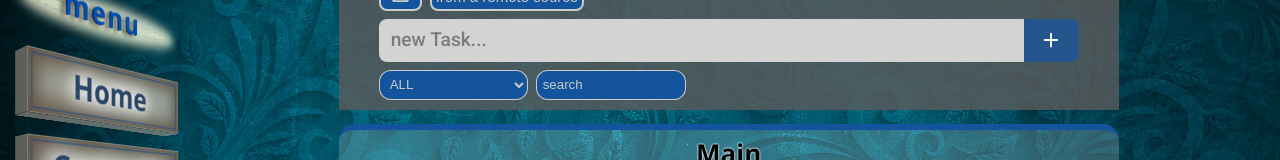
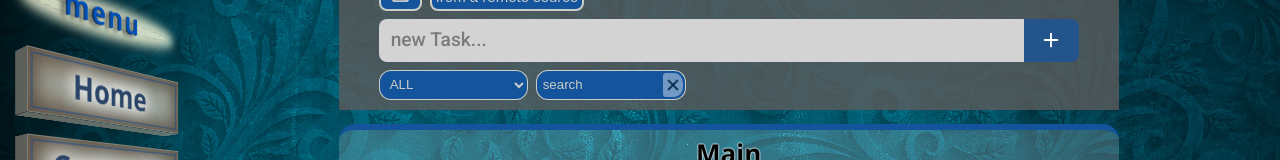
Before and after one commit to Alex-Porub/NavBar-3D, a React (Create React App) app: page /portfolios/todolist in a window 1280 px wide. Shown: the part 187-347 px from the top of the page. Built offline with nearby package versions, Linux system fonts and the light colour scheme; a web font is replaced by a local one.

Commit message:
added clear button to search line

```diff
--- a/package.json
+++ b/package.json
@@ -11,6 +11,7 @@
     "@types/node": "^18.0.0",
     "@types/react": "^18.0.14",
     "@types/react-dom": "^18.0.5",
+    "gh-pages": "^4.0.0",
     "node-sass": "^7.0.1",
     "react": "^18.1.0",
     "react-dom": "^18.1.0",
@@ -26,7 +27,8 @@
     "start": "react-scripts start",
     "build": "react-scripts build",
     "test": "react-scripts test",
-    "eject": "react-scripts eject"
+    "eject": "react-scripts eject",
+    "deploy": "gh-pages -d build"
   },
   "eslintConfig": {
     "extends": [
--- a/src/pages/Portfolios/toDoList/index.jsx
+++ b/src/pages/Portfolios/toDoList/index.jsx
@@ -90,6 +90,10 @@
             : setTasksFiltered(tasks_isCompleted);
     }
 
+    function clearInputSearch(e){
+        setSearchValue("");
+    }
+
     return (
         <div className={`page ${styles.pageToDoList}`}>
             <article className={styles.article}>
@@ -102,7 +106,26 @@
                                 setIsTrashMode(!isTrashMode);
                             }}
                         >
-                            <svg xmlns="http://www.w3.org/2000/svg" viewBox="0 0 512 512"><title>Trash</title><path d="M112 112l20 320c.95 18.49 14.4 32 32 32h184c17.67 0 30.87-13.51 32-32l20-320" fill="none" stroke="currentColor" strokeLinecap="round" strokeLinejoin="round" strokeWidth="32"/><path stroke="currentColor" strokeLinecap="round" strokeMiterlimit="10" strokeWidth="32" d="M80 112h352"/><path d="M192 112V72h0a23.93 23.93 0 0124-24h80a23.93 23.93 0 0124 24h0v40M256 176v224M184 176l8 224M328 176l-8 224" fill="none" stroke="currentColor" strokeLinecap="round" strokeLinejoin="round" strokeWidth="32"/></svg>
+                            <svg xmlns="http://www.w3.org/2000/svg" viewBox="0 0 512 512">
+                                <title>Trash</title>
+                                <path
+                                    d="M112 112l20 320c.95 18.49 14.4 32 32 32h184c17.67 0 30.87-13.51 32-32l20-320"
+                                    fill="none"
+                                    stroke="currentColor"
+                                    strokeLinecap="round"
+                                    strokeLinejoin="round"
+                                    strokeWidth="32"
+                                />
+                                <path stroke="currentColor" strokeLinecap="round" strokeMiterlimit="10" strokeWidth="32" d="M80 112h352" />
+                                <path
+                                    d="M192 112V72h0a23.93 23.93 0 0124-24h80a23.93 23.93 0 0124 24h0v40M256 176v224M184 176l8 224M328 176l-8 224"
+                                    fill="none"
+                                    stroke="currentColor"
+                                    strokeLinecap="round"
+                                    strokeLinejoin="round"
+                                    strokeWidth="32"
+                                />
+                            </svg>
                         </button>
                         {!isTrashMode && (
                             <button className={styles.addTasksButton} onClick={addTasksFromRemote}>
@@ -132,13 +155,21 @@
                             <option value="completed">COMPLETED</option>
                             <option value="not completed">NOT COMPLETED</option>
                         </select>
+                        <div className={styles.filters + " " + styles.filterSearch}>
                             <input
                                 className={styles.inputSearch + (isTrashMode ? ` ${styles.trashMode}` : "")}
                                 placeholder="search"
+                                value={searchValue}
                                 onChange={(e) => {
                                     setSearchValue(e.target.value);
                                 }}
-                        />
+                            >
+                            </input>
+                            <button className={styles.buttonClear}
+                                onClick = {clearInputSearch}
+                            >
+                            </button>
+                        </div>
                     </div>
                 </section>
 
--- a/src/pages/Portfolios/toDoList/index.module.scss
+++ b/src/pages/Portfolios/toDoList/index.module.scss
@@ -105,13 +105,18 @@
                     background: #14549c;
                 }
 
+                .filterSearch {
+                    display: flex;
+                    align-items: center;
+                    position: relative;
+
                     .inputSearch {
                         width: 150px;
                         height: 30px;
                         border-radius: 12px;
                         padding: 2px 6px;
                         border: 1px solid rgba(255, 240, 213, 0.774);
-                    color: rgba(255, 240, 213, 0.774);
+                        color: rgba(255, 240, 213, 1);
                         background: #14549c;
 
                         &::placeholder {
@@ -120,6 +125,47 @@
 
                         &:focus::placeholder {
                             color: rgba(255, 240, 213, 0.4);
+                        }
+                    }
+
+                    .buttonClear {
+                        position: absolute;
+                        right: 3px;
+                        top: calc((30px - 1.75em)/2);
+                        width: 1.5em;
+                        height: 1.75em;
+                        border-radius: 3px 45% 45% 3px;
+                        background-color: rgba(255, 255, 255, 0.8);
+                        cursor: pointer;
+                        opacity: 0.5;
+
+                        &:hover {
+                            opacity: 1;
+                        }
+
+                        &::before {
+                            position: absolute;
+                            left: 3px;
+                            right: 3px;
+                            top: calc((100% - 2px)/2);
+                            content: "";
+                            display: block;
+                            height: 2px;
+                            background-color: rgba(0, 0, 0, 0.9);
+                            transform: rotate(45deg);
+                        }
+
+                        &::after {
+                            position: absolute;
+                            left: 3px;
+                            right: 3px;
+                            top: calc((100% - 2px)/2);
+                            content: "";
+                            display: block;
+                            height: 2px;
+                            background-color: rgba(0, 0, 0, 0.9);
+                            transform: rotate(-45deg);
+                        }
                     }
                 }
             }
```
Also changed, not shown: public/favicon-P.png, 1 other file (tests, documents, lock files or other folders). Lines whose indentation alone changed are shown as unchanged.
